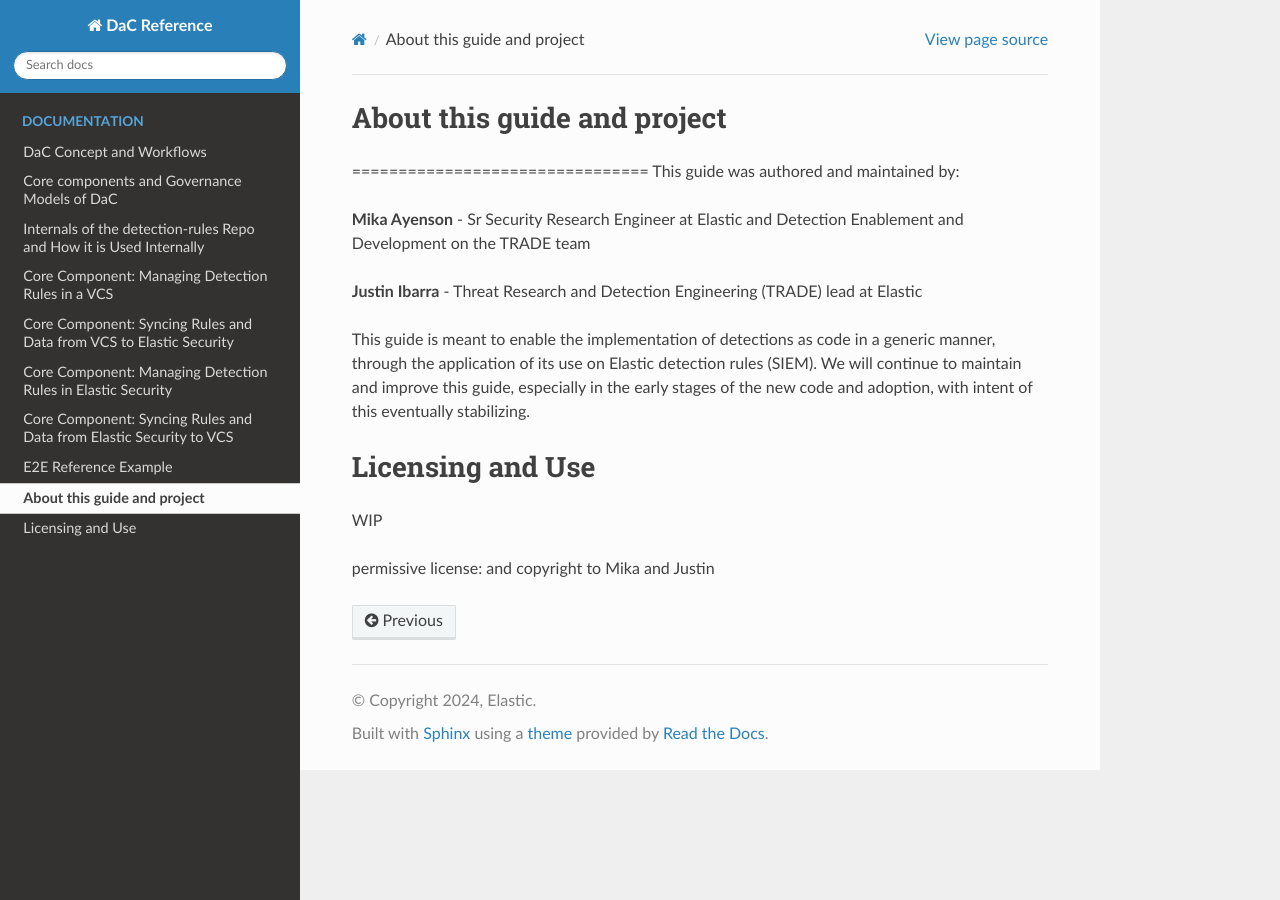
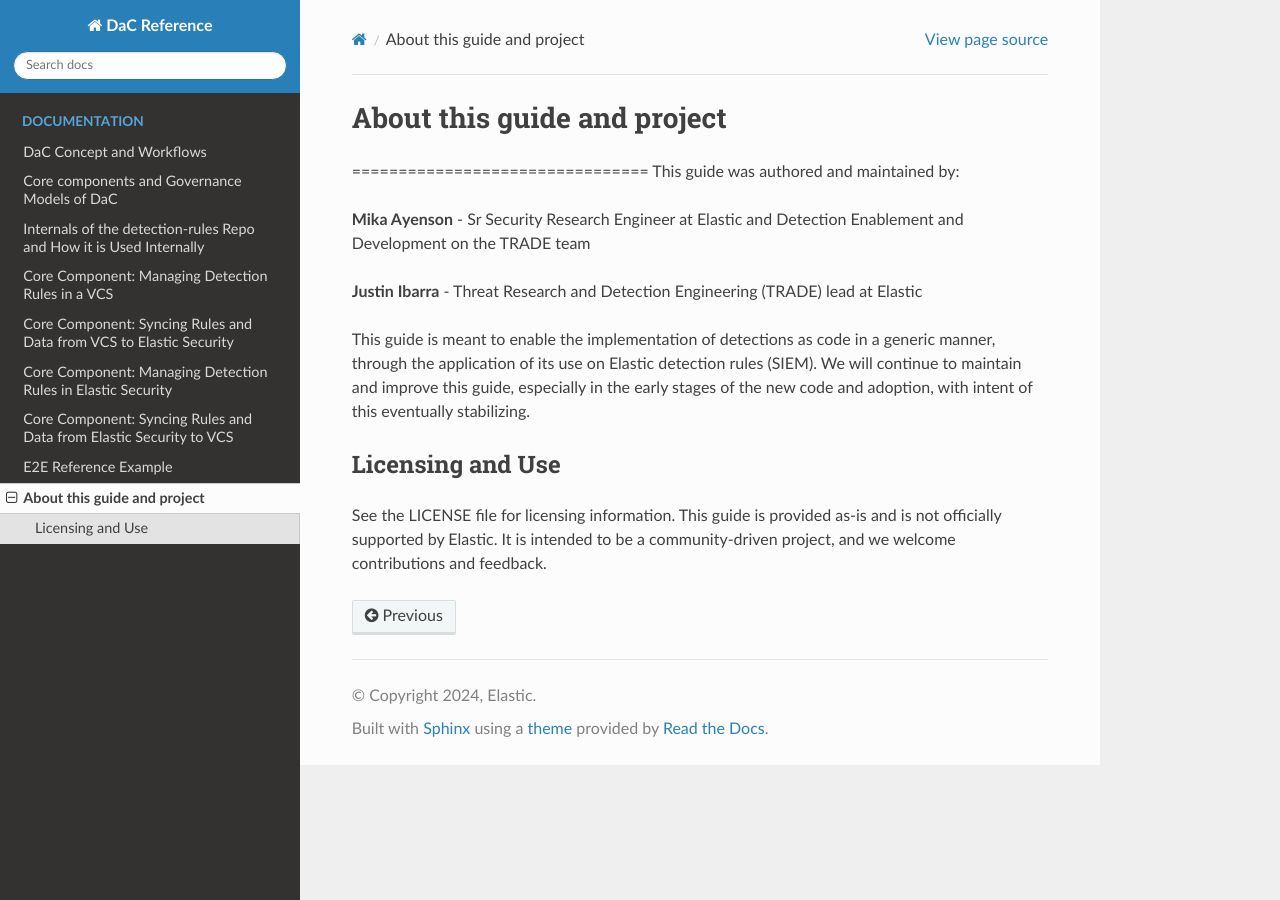
Before and after one commit to elastic/DaC-Reference, a Sphinx documentation site: the page built from docs/about.md, in a window 1280 px wide. Built offline with Sphinx 7.4.7 and the Read the Docs theme 2.0.0, drawn with Linux system fonts in a browser that asks for light colours; pages that are not in the unit, such as notebooks, are missing from menus.

Commit message:
update license

```diff
--- a/docs/about.md
+++ b/docs/about.md
@@ -1,4 +1,4 @@
-## About this guide and project
+# About this guide and project
 ================================
 This guide was authored and maintained by:
 
@@ -10,6 +10,5 @@ This guide is meant to enable the implementation of detections as code in a gene
 
 
 ## Licensing and Use
-WIP
 
-permissive license: and copyright to Mika and Justin
+See the LICENSE file for licensing information. This guide is provided as-is and is not officially supported by Elastic. It is intended to be a community-driven project, and we welcome contributions and feedback.
```
Also changed, not shown: LICENSE.txt (deleted).
